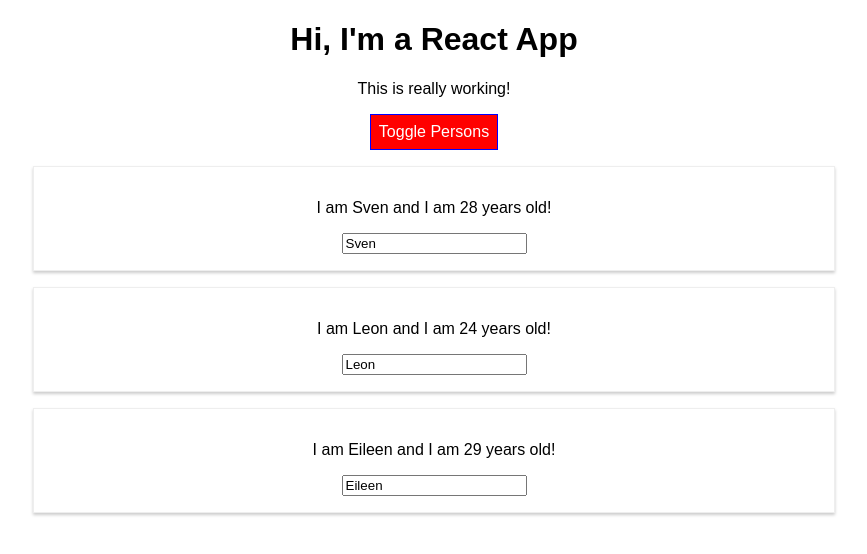
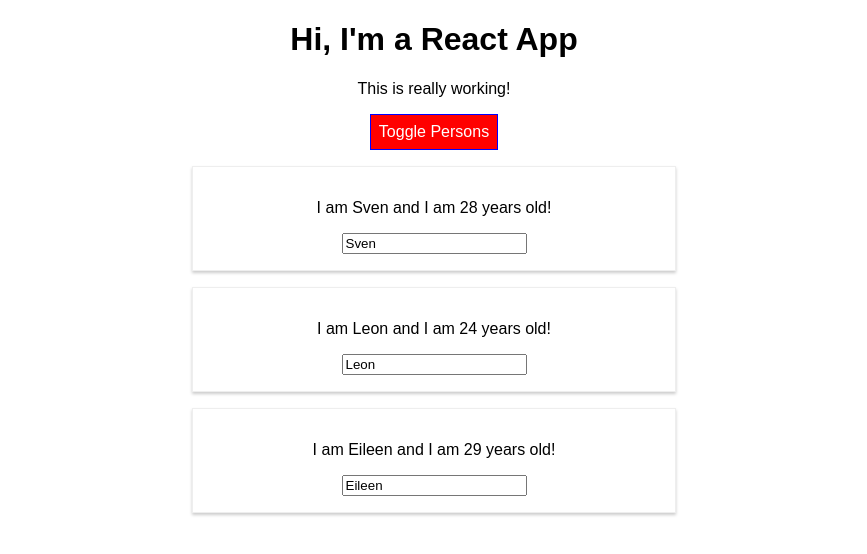
Before and after one commit to skusebauch/react-app, a React (Create React App) app: page / in a window 1280 px wide. Both pictures are taken after a click on the button "Toggle Persons". Shown: the top 554 px of the page, without its empty margins (206-1073 px from the left). Built offline with nearby package versions, Linux system fonts and the light colour scheme.

Commit message:
get rid of Radium and added Styled Components

```diff
--- a/package.json
+++ b/package.json
@@ -6,7 +6,8 @@
     "radium": "^0.26.0",
     "react": "^16.13.1",
     "react-dom": "^16.13.1",
-    "react-scripts": "1.1.5"
+    "react-scripts": "1.1.5",
+    "styled-components": "^5.1.1"
   },
   "scripts": {
     "start": "react-scripts start",
--- a/src/App.js
+++ b/src/App.js
@@ -1,6 +1,5 @@
 import React, { Component } from "react";
 import "./App.css";
-import Radium from "radium";
 import Person from "./Person/Person";
 
 class App extends Component {
@@ -105,4 +104,4 @@
   }
 }
 
-export default Radium(App);
+export default App;
--- a/src/Person/Person.css
+++ b/src/Person/Person.css
@@ -1,5 +1,5 @@
 .Person {
-  width: 60%;
+  width: 70%;
   margin: 16px auto;
   border: 1px solid #eee;
   box-shadow: 0 2px 3px #ccc;
--- a/src/Person/Person.js
+++ b/src/Person/Person.js
@@ -1,17 +1,36 @@
 import React from "react";
-import Radium from "radium";
-import "./Person.css";
+import styled from "styled-components";
+//import "./Person.css";
+
+const StyledDiv = styled.div`
+  width: 70%;
+  margin: 16px auto;
+  border: 1px solid #eee;
+  box-shadow: 0 2px 3px #ccc;
+  padding: 16px;
+  text-align: center;
+
+  @media only screen and (min-width: 500px) {
+    width: 450px;
+  }
+`;
 
 const person = (props) => {
+  //const style = {
+  //  "@media only screen and (min-width: 500px)": {
+  //    width: "450px",
+  //  },
+  //};
   return (
-    <div className="Person">
+    //<div className="Person" style={style}>
+    <StyledDiv>
       <p onClick={props.click}>
         I am {props.name} and I am {props.age} years old!
       </p>
       <p>{props.children}</p>
       <input type="text" onChange={props.changed} value={props.name}></input>
-    </div>
+    </StyledDiv>
   );
 };
 
-export default Radium(person);
+export default person;
```
Also changed, not shown: 1 other file (tests, documents, lock files or other folders).
